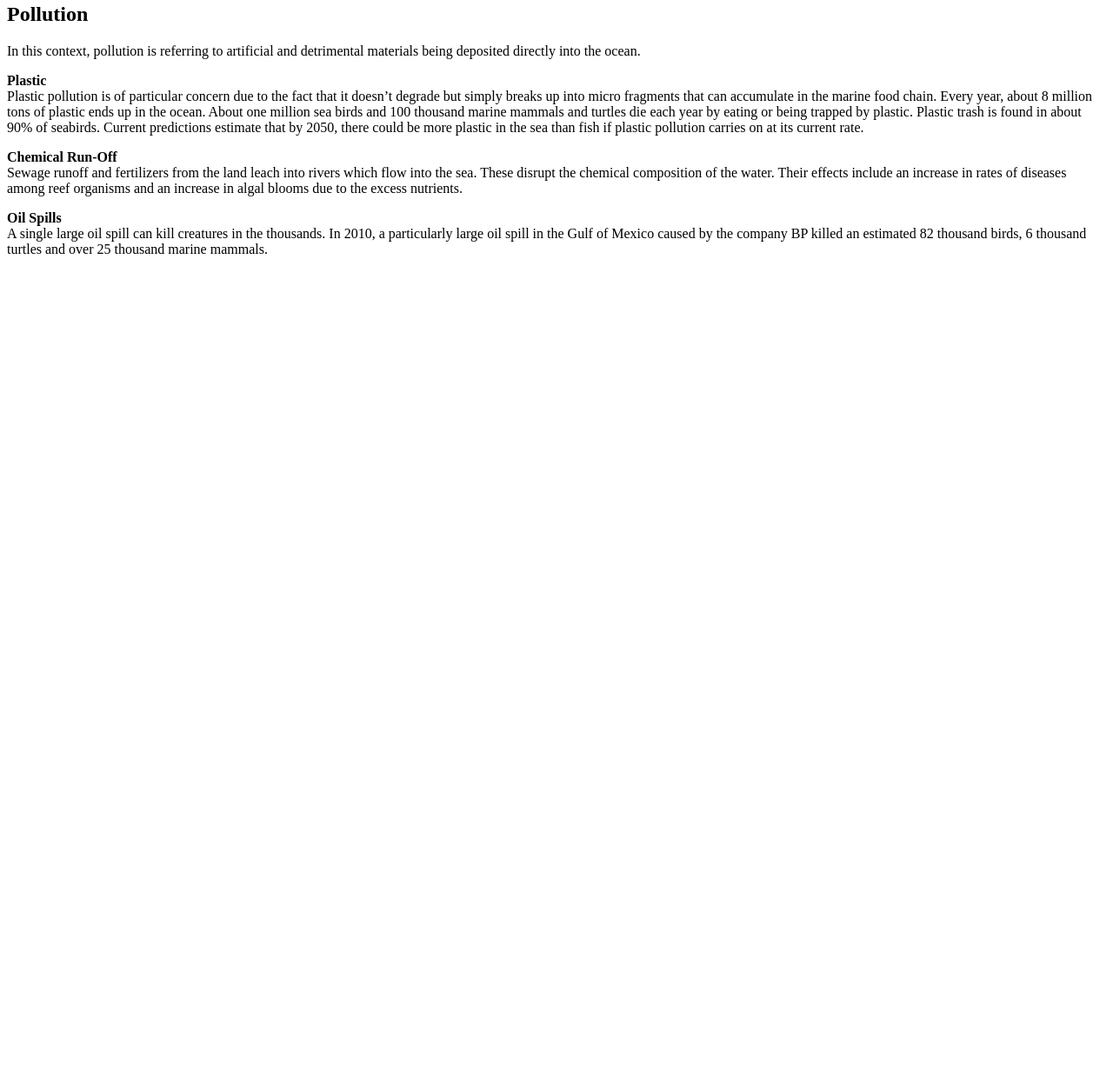
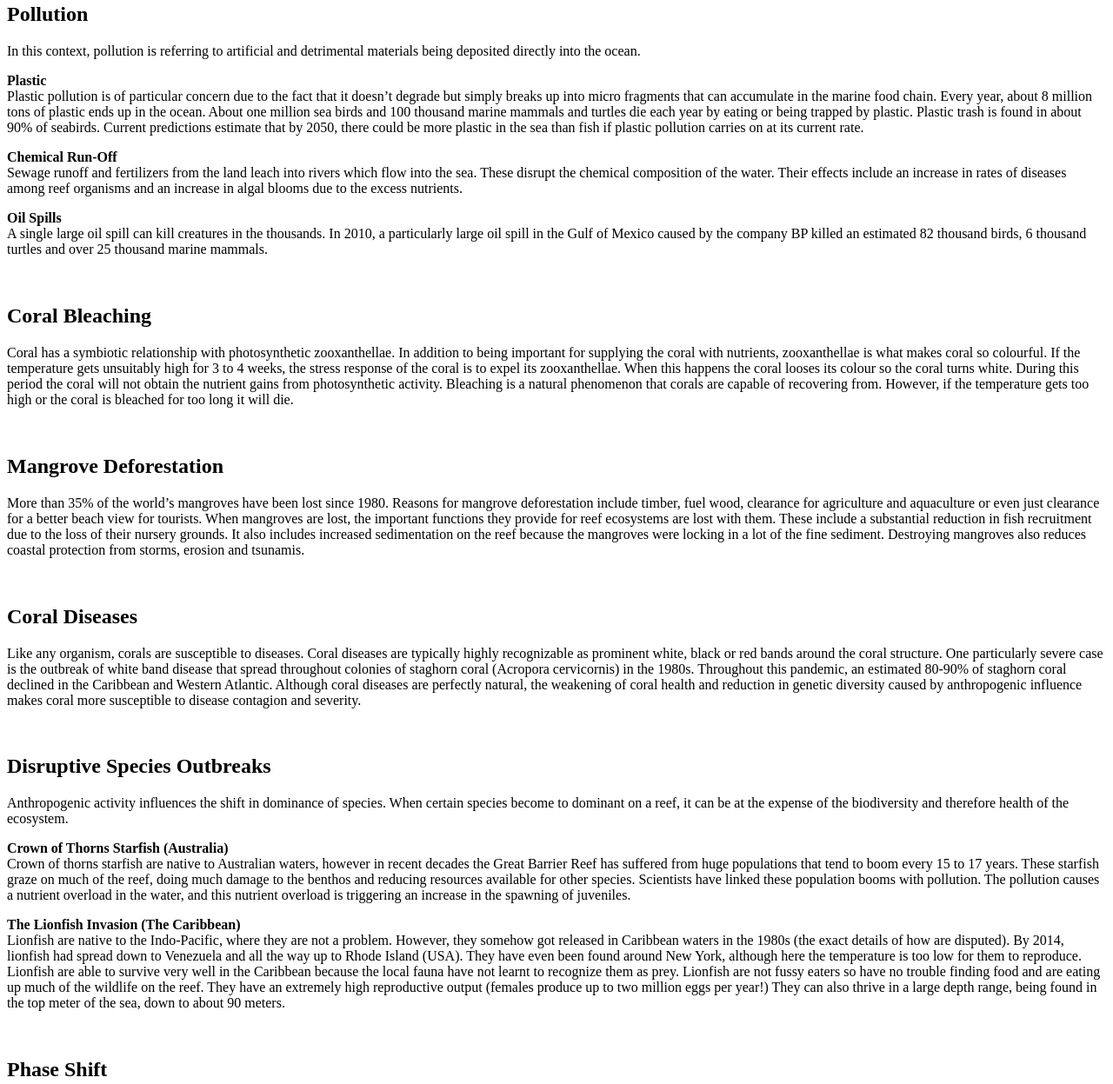
Before and after one commit to Joero1/Coral-Reefs-For-Cadets-Threats-to-Coral-Reefs, a plain HTML site: page index.html in a window 1280 px wide. Shown: the part 963-2210 px from the top of the page at 87% size. Before the commit the page ends 1275 px from the top, so only its background shows below. Drawn offline with Linux system fonts and the light colour scheme.

Commit message:
Update index.html

```diff
--- a/index.html
+++ b/index.html
@@ -45,5 +45,34 @@ Sewage runoff and fertilizers from the land leach into rivers which flow into th
 <p><strong>Oil Spills</strong><br>
 A single large oil spill can kill creatures in the thousands. In 2010, a particularly large oil spill in the Gulf of Mexico caused by the company BP killed an estimated 82 thousand birds, 6 thousand turtles and over 25 thousand marine mammals.</p>
 
+  <br>
+
+<h2>Coral Bleaching</h2>
+<p>Coral has a symbiotic relationship with photosynthetic zooxanthellae. In addition to being important for supplying the coral with nutrients, zooxanthellae is what makes coral so colourful. If the temperature gets unsuitably high for 3 to 4 weeks, the stress response of the coral is to expel its zooxanthellae. When this happens the coral looses its colour so the coral turns white. During this period the coral will not obtain the nutrient gains from photosynthetic activity. Bleaching is a natural phenomenon that corals are capable of recovering from. However, if the temperature gets too high or the coral is bleached for too long it will die.</p>
+
+<br>
+
+<h2>Mangrove Deforestation</h2>
+<p>More than 35% of the world’s mangroves have been lost since 1980. Reasons for mangrove deforestation include timber, fuel wood, clearance for agriculture and aquaculture or even just clearance for a better beach view for tourists. When mangroves are lost, the important functions they provide for reef ecosystems are lost with them. These include a substantial reduction in fish recruitment due to the loss of their nursery grounds. It also includes increased sedimentation on the reef because the mangroves were locking in a lot of the fine sediment. Destroying mangroves also reduces coastal protection from storms, erosion and tsunamis.</p>
+
+<br>
+
+<h2>Coral Diseases</h2>
+<p>Like any organism, corals are susceptible to diseases. Coral diseases are typically highly recognizable as prominent white, black or red bands around the coral structure. One particularly severe case is the outbreak of white band disease that spread throughout colonies of staghorn coral (Acropora cervicornis) in the 1980s. Throughout this pandemic, an estimated 80-90% of staghorn coral declined in the Caribbean and Western Atlantic. Although coral diseases are perfectly natural, the weakening of coral health and reduction in genetic diversity caused by anthropogenic influence makes coral more susceptible to disease contagion and severity.</p>
+
+<br>
+
+<h2>Disruptive Species Outbreaks</h2>
+<p>Anthropogenic activity influences the shift in dominance of species. When certain species become to dominant on a reef, it can be at the expense of the biodiversity and therefore health of the ecosystem.</p>
+<p><strong>Crown of Thorns Starfish (Australia)</strong><br>
+Crown of thorns starfish are native to Australian waters, however in recent decades the Great Barrier Reef has suffered from huge populations that tend to boom every 15 to 17 years. These starfish graze on much of the reef, doing much damage to the benthos and reducing resources available for other species. Scientists have linked these population booms with pollution. The pollution causes a nutrient overload in the water, and this nutrient overload is triggering an increase in the spawning of juveniles.</p>
+<p><strong>The Lionfish Invasion (The Caribbean)</strong><br>
+Lionfish are native to the Indo-Pacific, where they are not a problem. However, they somehow got released in Caribbean waters in the 1980s (the exact details of how are disputed). By 2014, lionfish had spread down to Venezuela and all the way up to Rhode Island (USA). They have even been found around New York, although here the temperature is too low for them to reproduce. Lionfish are able to survive very well in the Caribbean because the local fauna have not learnt to recognize them as prey. Lionfish are not fussy eaters so have no trouble finding food and are eating up much of the wildlife on the reef. They have an extremely high reproductive output (females produce up to two million eggs per year!) They can also thrive in a large depth range, being found in the top meter of the sea, down to about 90 meters.</p>
+
+<br>
+
+<h2>Phase Shift</h2>
+<p>It is important to recognize that neither the drivers nor the consequences of the threats to coral reefs work in isolation. Coral reef ecology is a highly intricate system. The weakening of coral by one effect (e.g. global warming) leaves it more vulnerable to damage from another effect (e.g. an increase in storms). Fish and coral are heavily dependent upon one another. Removing too many fish from a reef means less algae is grazed upon. This causes an increase in algal growth which causes a reduction in coral. This means less habitat for fish which further decreases the fish population, which further increases algal growth, and so a ‘positive feedback cycle’ is formed. The end result is what is referred to as an ecological ‘phase shift’. This is a significant shift in the type of biological community, in this case, a shift from a highly complex and diverse coral dominated system, to a algae dominated community with less structural complexity and a greatly reduced quantity of fish. This makes restoring coral reefs incredibly challenging. It is far harder to reverse a phase shift than avoid it.</p>
+
 </body>
 </html>
```
